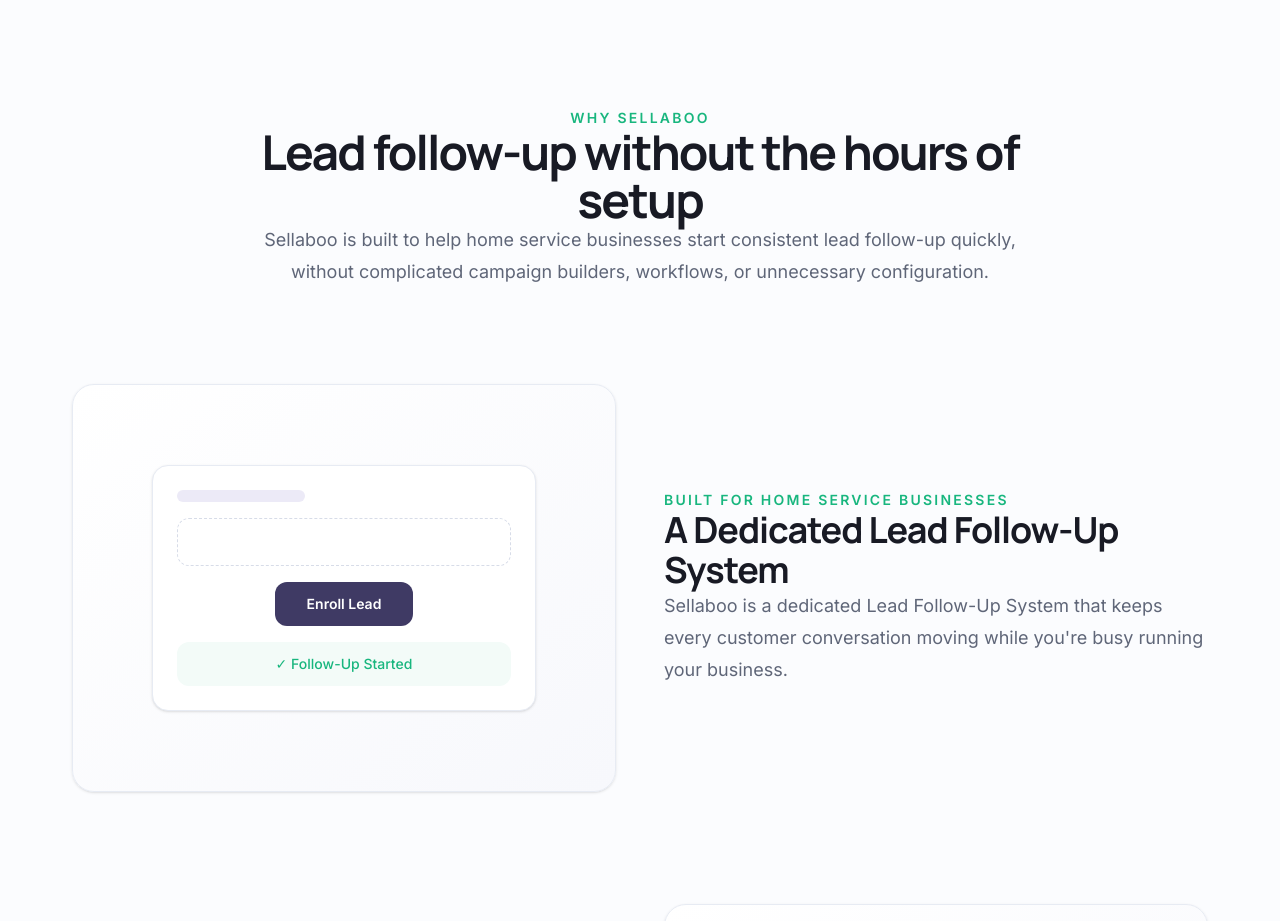
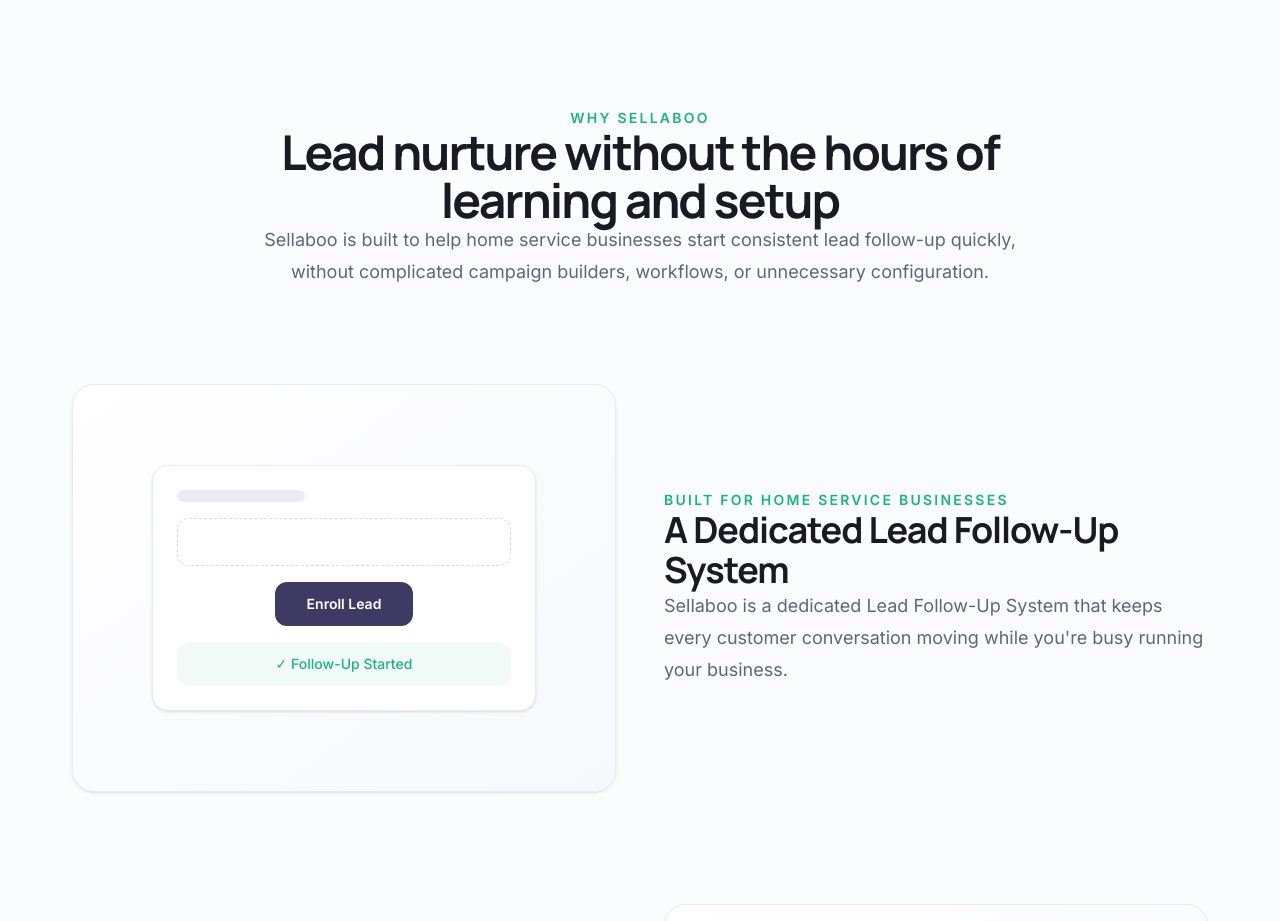
Before and after one commit to Sellaboo-dev/sellaboo-marketing, a Next.js app: page / in a window 1280 px wide. Shown: the part 4740-5661 px from the top of the page. Built offline with nearby package versions, Linux system fonts and the light colour scheme.

Commit message:
Changed text in Why Sellaboo Section

```diff
--- a/components/sections/why-sellaboo/WhySellabooSection.tsx
+++ b/components/sections/why-sellaboo/WhySellabooSection.tsx
@@ -22,7 +22,7 @@ export function WhySellabooSection() {
                             id="why-sellaboo-heading"
                             className="mt-4 font-[family:var(--font-manrope)] text-4xl font-bold tracking-[-0.04em] text-[#181A24] sm:text-5xl"
                         >
-                            Lead follow-up without the hours of setup
+                            Lead nurture without the hours of learning and setup
                         </h2>
 
                         <p className="mt-6 text-lg leading-8 text-[#5F6678]">
```
